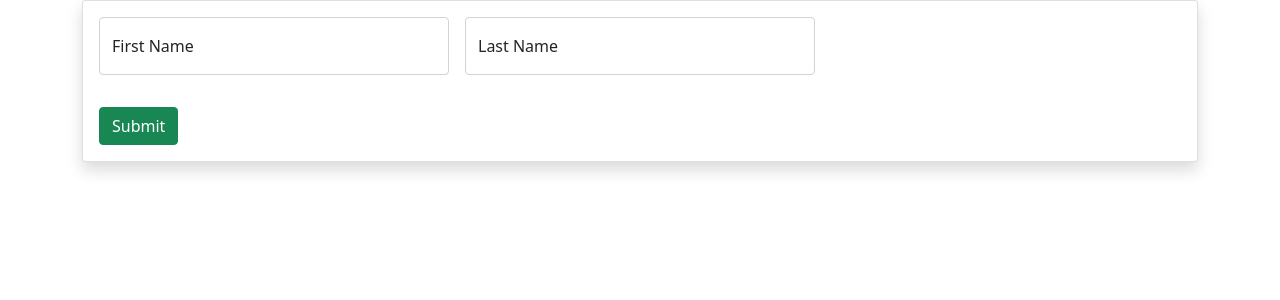
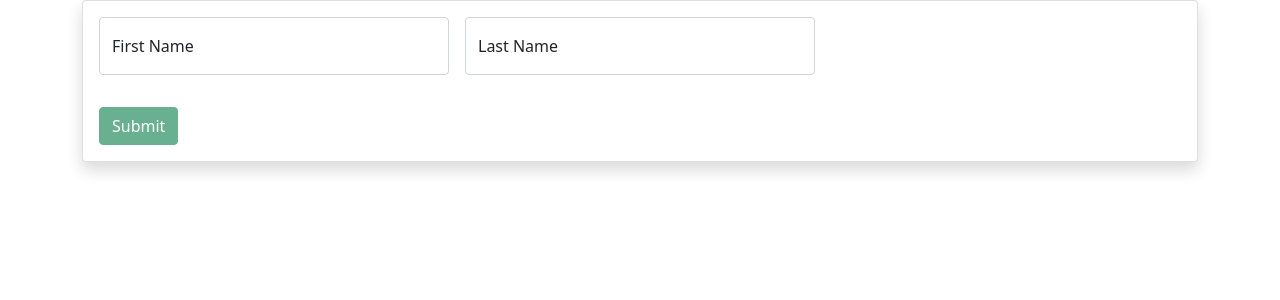
Before and after one commit to Miraz-Uddin/Fullstack-React-boot-camp-batch-03, a React (Vite) app in the folder Tasks/Day-16/: page / in a window 1280 px wide. Shown: the top 300 px of the page. Built offline with nearby package versions, Linux system fonts and the light colour scheme.

Commit message:
Error Handling for Text Input Validation Done

```diff
--- a/Tasks/Day-16/src/App.css
+++ b/Tasks/Day-16/src/App.css
@@ -48,3 +48,8 @@
     font-size: .875em;
     color: #dc3545;
 }
+
+.disabled-button {
+    pointer-events: none;
+    opacity: .65;
+}
--- a/Tasks/Day-16/src/components/Home.jsx
+++ b/Tasks/Day-16/src/components/Home.jsx
@@ -15,6 +15,7 @@ export default function Home() {
   const [userInfo, setUserInfo] = useState(userInitialInfo);
   const [userInfoErrors, setUserInfoErrors] = useState(userInitialnfoErrors);
   const [hasErrors, setHasErrors] = useState(false);
+  const [formSubmitBtnActive, setFormSubmitBtnActive] = useState(false);
 
   const handleChange = (e) => {
     const label = e.target.nextElementSibling.innerHTML;
@@ -30,11 +31,8 @@ export default function Home() {
   };
   const handleSubmit = (e) => {
     e.preventDefault();
-    const checkErrors = Object.values(userInfoErrors).every(
-      (item) => item == ""
-    );
-    const checkValues = Object.values(userInfo).every((item) => item != "");
-    if (checkErrors && checkValues) console.log("Data Submitted");
+    console.log("Data Can be Submitted");
+    console.log(userInfo);
   };
 
   const { firstName, lastName } = userInfo;
@@ -42,9 +40,24 @@ export default function Home() {
 
   useEffect(() => {
     const check = Object.values(userInfoErrors).every((item) => item != "");
-    if (!check) return setHasErrors(true);
-    return setHasErrors(false);
+    if (!check) {
+      return setHasErrors(true);
+    } else {
+      return setHasErrors(false);
+    }
   }, [hasErrors]);
+
+  useEffect(() => {
+    const checkErrors = Object.values(userInfoErrors).every(
+      (item) => item == ""
+    );
+    const checkValues = Object.values(userInfo).every((item) => item != "");
+    if (checkErrors && checkValues) {
+      setFormSubmitBtnActive(true);
+    } else {
+      setFormSubmitBtnActive(false);
+    }
+  }, [userInfoErrors, userInfo]);
 
   return (
     <>
@@ -77,7 +90,12 @@ export default function Home() {
                     />
                   </div>
                   <div className="col-12">
-                    <button type="submit" className="btn btn-success">
+                    <button
+                      type="submit"
+                      className={`btn btn-success ${
+                        !formSubmitBtnActive ? "disabled-button" : ""
+                      }`}
+                    >
                       Submit
                     </button>
                   </div>
```
